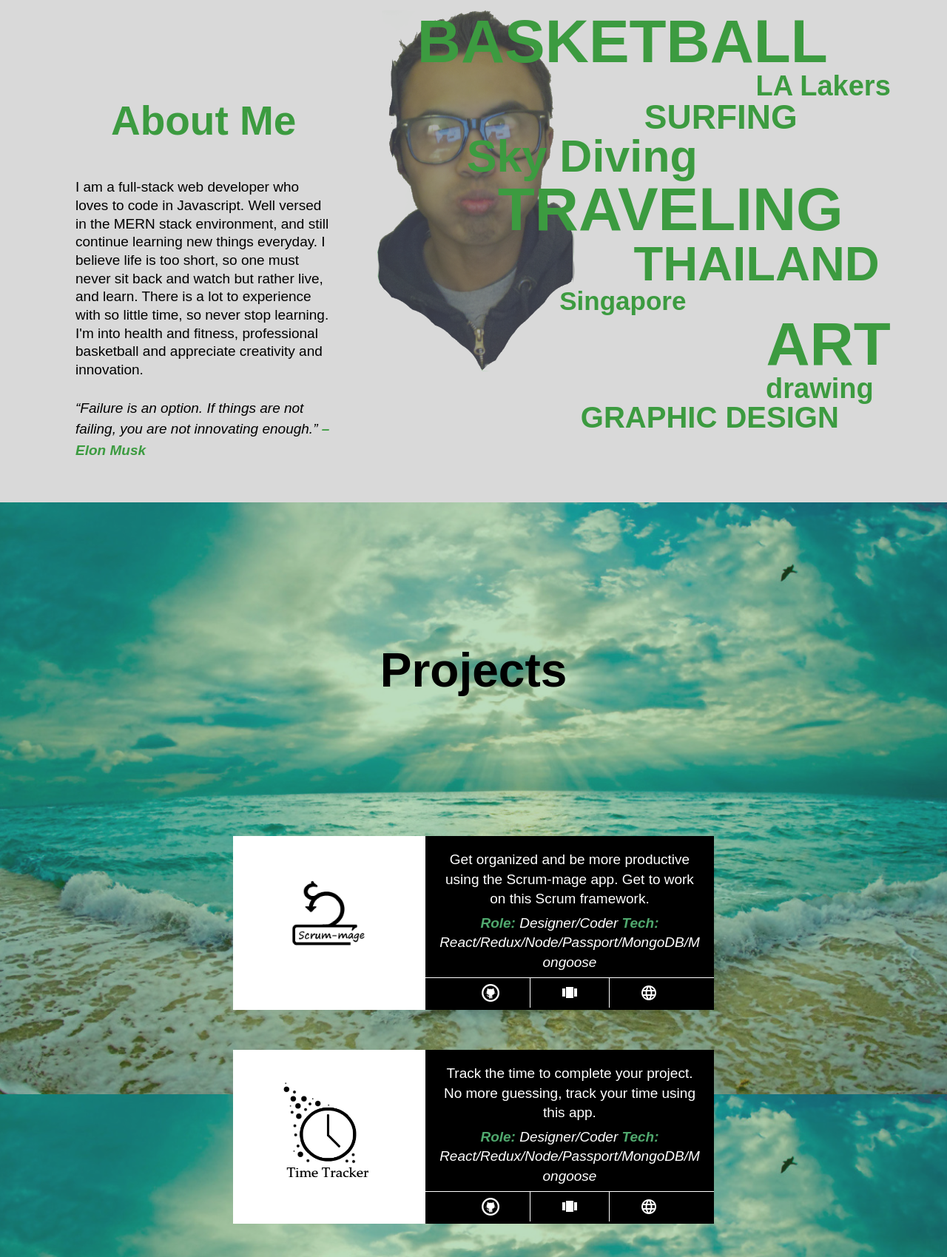
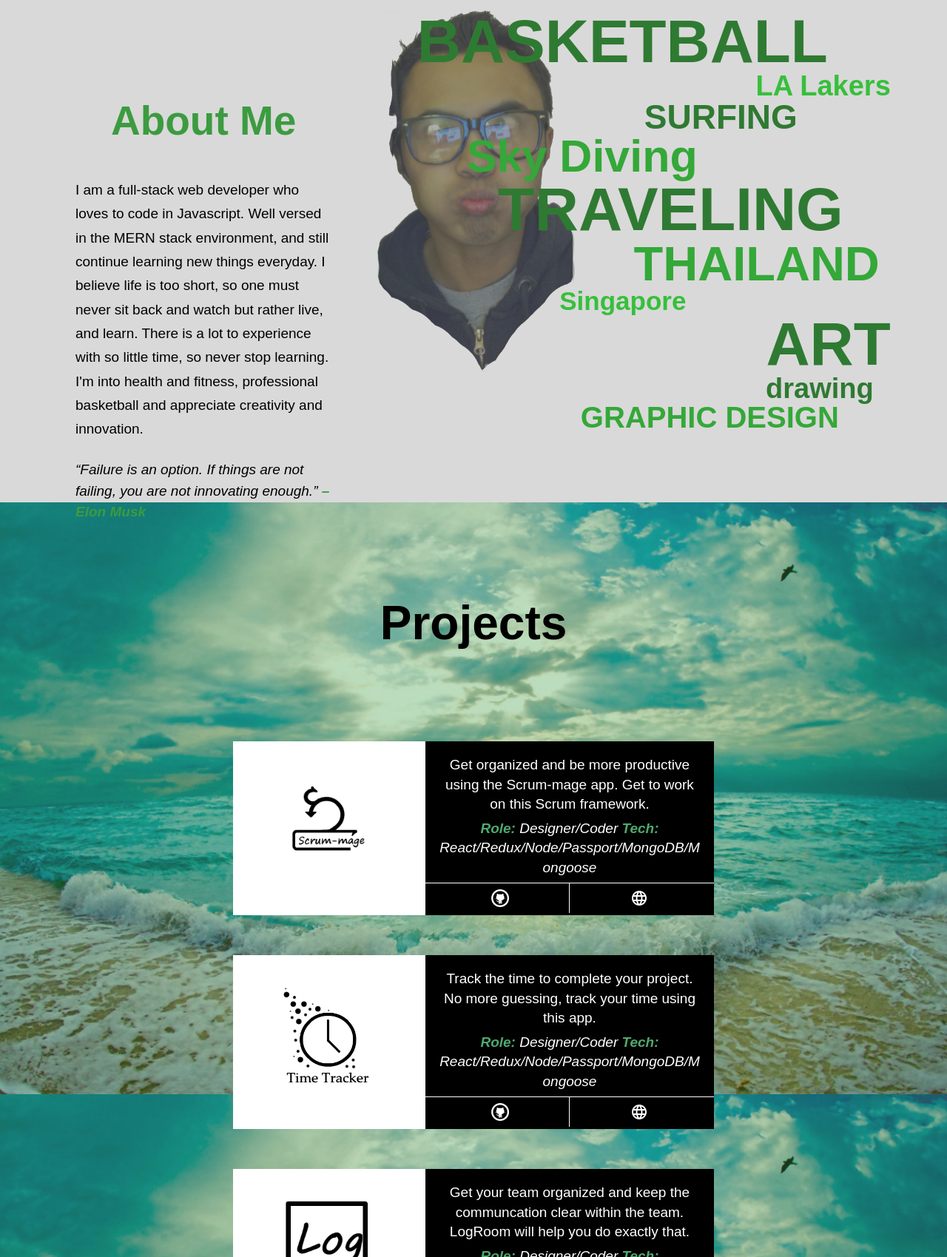
Before and after one commit to edgarmantes/edgar-portfolio-two, a website built with webpack: page index.html in a window 1280 px wide. Shown: the part 864-2563 px from the top of the page at 74% size. Built offline with nearby package versions, Linux system fonts and the light colour scheme; files whose address does not match are found by name.

Commit message:
Made fixes on mobile format

```diff
--- a/css/background.less
+++ b/css/background.less
@@ -91,7 +91,7 @@ projects
 	background-position: center ;
 	/*height: 100%;*/
 	width: 100%;
-	content: '';
+	content: 'This ';
 }
 
 .project-cont {
--- a/css/display.less
+++ b/css/display.less
@@ -36,7 +36,12 @@ body, html, main {
 	height: 101vh;
 }
 
-
+#skrollr-body {
+	float: left;
+	height: 100%;
+	width: 100%;
+	z-index: -5;
+}
 
 .fixed {
 	position: fixed;
@@ -107,7 +112,7 @@ body, html, main {
 splash page
 ****************************/
 .splash-img {
-	width: 100%;
+	width: 99%;
 	/*height: 100vh;*/
 	margin-left: auto;
 	margin-right: auto;
@@ -218,6 +223,7 @@ projects
     padding-top: 30px;
 	padding-bottom: 100px;
 	/*min-height: 100vh;*/
+	overflow: hidden;
 }
 
 .project {
@@ -266,12 +272,11 @@ projects
 	position: absolute;
     bottom: -5px;
     width: 100%;
-	a:nth-child(-n+2) > img {
+	a:nth-child(1) > img {
 		border-right: 1px solid white;
 	}
 	img {
-		padding: 8px 10.5%;
-		max-width: 31%;
+		padding: 5px 17%;
 	}
 
 }
@@ -338,7 +343,7 @@ contacts
 	splash page
 	****************************/
 	.splash {
-		max-width: 710px;
+		max-width: 600px;
 	}
 
 	.splash-img > img {
@@ -476,7 +481,7 @@ contacts
 
 			.about-par {
 				margin-bottom: 25px;
-				line-height: 1.3;
+				line-height: 1.7;
 				/*animation: RL 2s;
 				animation-delay: 0.3s;*/
 
@@ -495,6 +500,8 @@ contacts
 	.animation {
 		width: 100%;
     	text-align: right;
+    	max-width: 700px;
+    	float: right;
 
 
 		.basketball {
@@ -573,7 +580,7 @@ contacts
 		/*height: 126vh;*/
 
 		.project-hdr {
-			margin: 2.5em 0;
+			margin: 1.5em 0;
 		}
 	}
 
@@ -582,6 +589,13 @@ contacts
 		display: inline-block;
 		margin: 27px;
 		vertical-align: top;
+	}
+
+	.project-btn {
+		img {
+			padding: 8px 21%;
+		}
+
 	}
 
 
--- a/css/typography.less
+++ b/css/typography.less
@@ -1,5 +1,6 @@
-
-
+@greenOne: rgb(47, 122, 50);
+@greenTwo: rgb(52, 168, 56);
+@greenThree: rgb(55, 191, 60);
 
 /***************************
 splash page
@@ -161,7 +162,7 @@ contacts
 	.animation {
 		font-size: 70px;
 		line-height: 1;
-		color: rgb(60,155,64);
+		color: @greenOne;
 
 		h3 {
 			line-height: 1;
@@ -178,6 +179,7 @@ contacts
 
 	.lakers {
 		font-size: 38px;
+		color: @greenThree;
 	}
 
 	.surfing {
@@ -187,15 +189,18 @@ contacts
 	.sky_diving {
 		font-size: 61px;
 		text-align: left;
+		color: @greenTwo;
 	}
 
 	.thailand {
 		font-size: 65px;
+		color: @greenTwo;
 	}
 
 	.singapore {
 		font-size: 35px;
 		text-align: center;
+		color: @greenThree;
 	}
 
 	.drawing {
@@ -204,6 +209,7 @@ contacts
 
 	.graphic_design {
 		font-size: 40px;
+		color: @greenTwo;
 	}
 
 
--- a/index.html
+++ b/index.html
@@ -11,6 +11,8 @@
         <link rel="stylesheet" type="text/css" href="">
     </head>
     <body>
+
+        <div id="skrollr-body">
             <div class="white"></div>
             <div id="splash" class="wrapper splash"
                 data-center="opacity:1;"
@@ -143,7 +145,6 @@
                             </p>
                             <div class="project-btn">
                                 <a href="https://github.com/shootermantes/Scrum-magin-" target="_blank"><img src="./images/github.png"><p class="visuallyhidden">project github source code</p></a
-                            ><a href="#"><img src="./images/view.png"><p class="visuallyhidden">flashlight gif of project</p></a
                                 ><a href="https://salty-reef-77673.herokuapp.com/#/" target="_blank"><img src="./images/web2.png"><p class="visuallyhidden">project website</p></a>
                             </div>
                         </div>
@@ -166,7 +167,6 @@
                             </p>
                             <div class="project-btn">
                                 <a href="https://github.com/shootermantes/react-redux-timer" target="_blank"><img src="./images/github.png"><p class="visuallyhidden">project github source code</p></a
-                            ><a href="#"><img src="./images/view.png"><p class="visuallyhidden">flashlight gif of project</p></a
                                 ><a href="https://agile-plateau-82595.herokuapp.com/#/" target="_blank"><img src="./images/web2.png"><p class="visuallyhidden">project website</p></a>
                             </div>
                         </div>
@@ -189,7 +189,6 @@
                             </p>
                             <div class="project-btn">
                                 <a href="https://github.com/shootermantes/LogRoom" target="_blank"><img src="./images/github.png"><p class="visuallyhidden">project github source code</p></a
-                            ><a href="#"><img src="./images/view.png"><p class="visuallyhidden">flashlight gif of project</p></a
                                 ><a href="https://ancient-beyond-11469.herokuapp.com/" target="_blank"><img src="./images/web2.png"><p class="visuallyhidden">project website</p></a>
                             </div>
                         </div>
@@ -212,7 +211,6 @@
                             </p>
                             <div class="project-btn">
                                 <a href="https://github.com/shootermantes/react-redux-timer" target="_blank"><img src="./images/github.png"><p class="visuallyhidden">project github source code</p></a
-                            ><a href="#"><img src="./images/view.png"><p class="visuallyhidden">flashlight gif of project</p></a
                                 ><a href="https://agile-plateau-82595.herokuapp.com/#/" target="_blank"><img src="./images/web2.png"><p class="visuallyhidden">project website</p></a>
                             </div>
                         </div>
@@ -247,11 +245,13 @@
                     </div>
                 </div>
             </div>
+        </div>
         <script type="text/javascript" src="./build/edgarportfolioAPR2017.1.0.0.js"></script>
         <script type="text/javascript" src="node_modules/skrollr/dist/skrollr.min.js"></script>
         <script type="text/javascript">
             var s = skrollr.init(
-
+                // smoothScrolling=true;
+                // skrollrBody='skrollr-body';
             );
 
 
--- a/js/index.js
+++ b/js/index.js
@@ -23,7 +23,6 @@ const about = document.getElementById('about').offsetTop;
 const projects = document.getElementById('projects').offsetTop;
 // contacts
 const contacts = document.getElementById('contacts').offsetTop;
-console.log(25, splash, about, projects, contacts)
 
 
 let initScroll = (pageId) => {
```
Also changed, not shown: build/edgarportfolioAPR2017.1.0.0.css, build/edgarportfolioAPR2017.1.0.0.js, build/index.html, 2 other files. Lines whose indentation alone changed are shown as unchanged.
